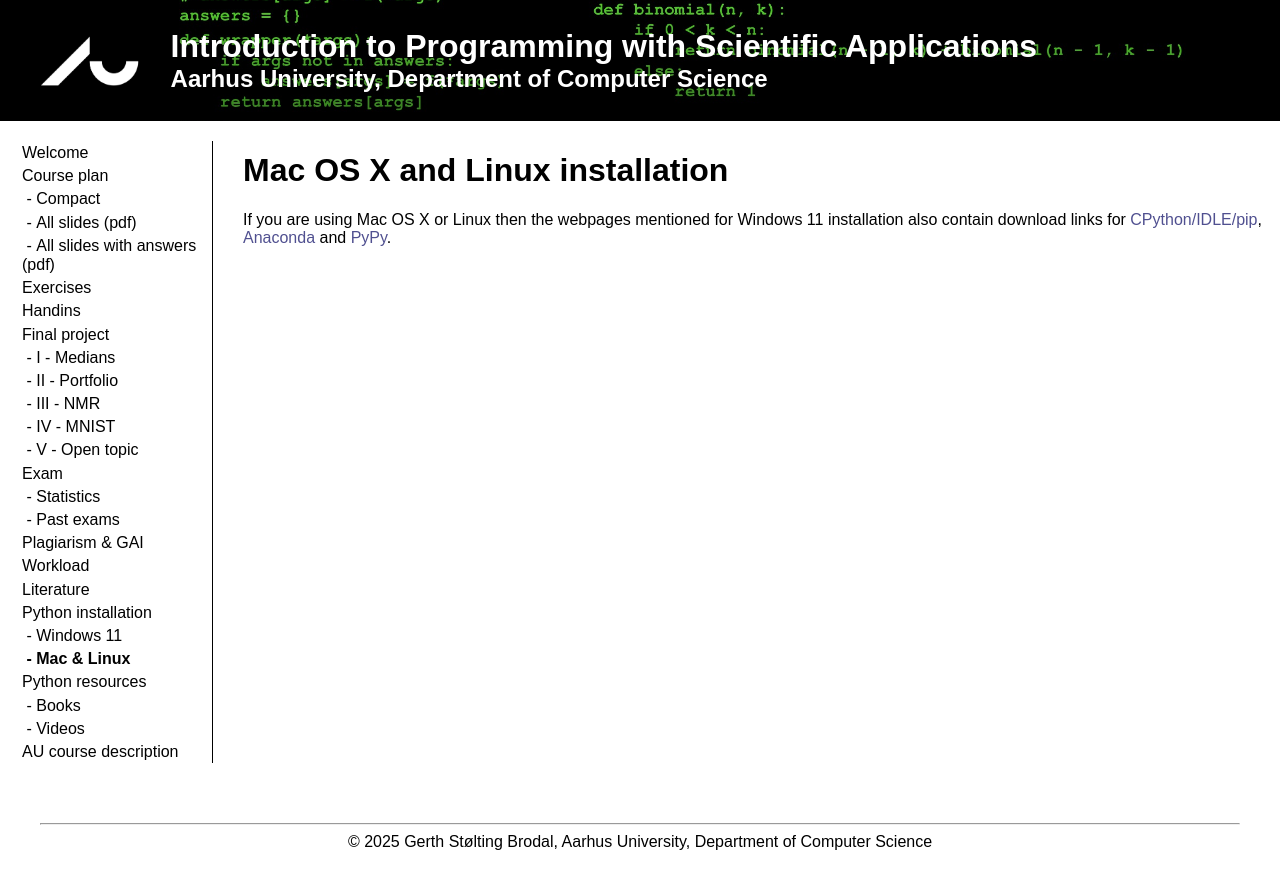
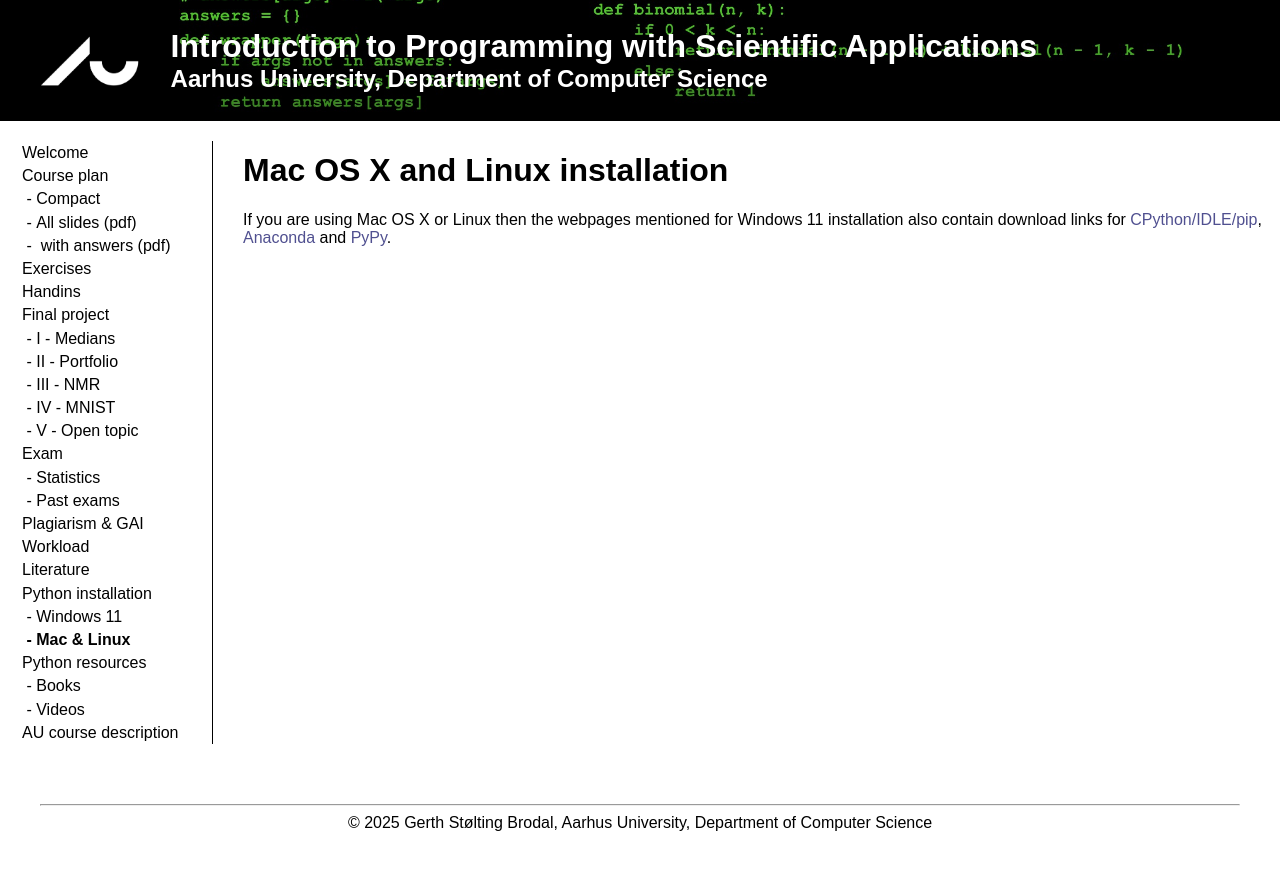
Before and after one commit to gsbrodal/gsbrodal.github.io, a Jekyll site: the page built from ipsa/install-mac-linux.md, in a window 1280 px wide. Shown: the top 889 px of the page. Built offline with Jekyll 4.4.1, drawn with Linux system fonts in a browser that asks for light colours; our own code applies the rules of GitHub Pages for plain Markdown files.

Commit message:
_config.yml

```diff
--- a/_config.yml
+++ b/_config.yml
@@ -17,7 +17,7 @@ menu:
     url: "plan-compact"
   - title: "&nbsp;-&nbsp;All slides (pdf)"
     url: "slides/all-slides.pdf"
-  - title: "&nbsp;-&nbsp;All slides with answers (pdf)"
+  - title: "&nbsp;-&nbsp; with answers (pdf)"
     url: "slides/all-slides-with-answers.pdf"
   - title: "Exercises"
     url: "exercises"
```
